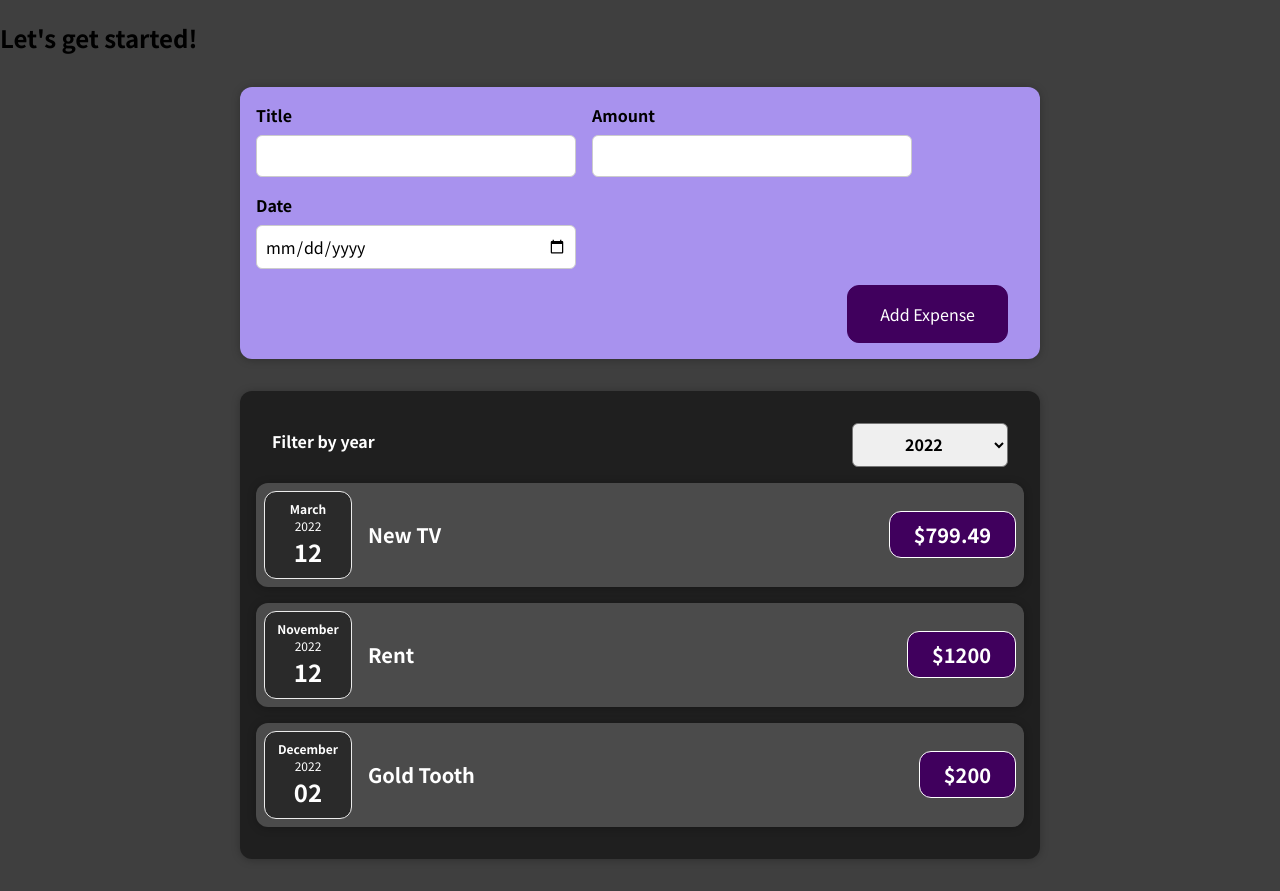
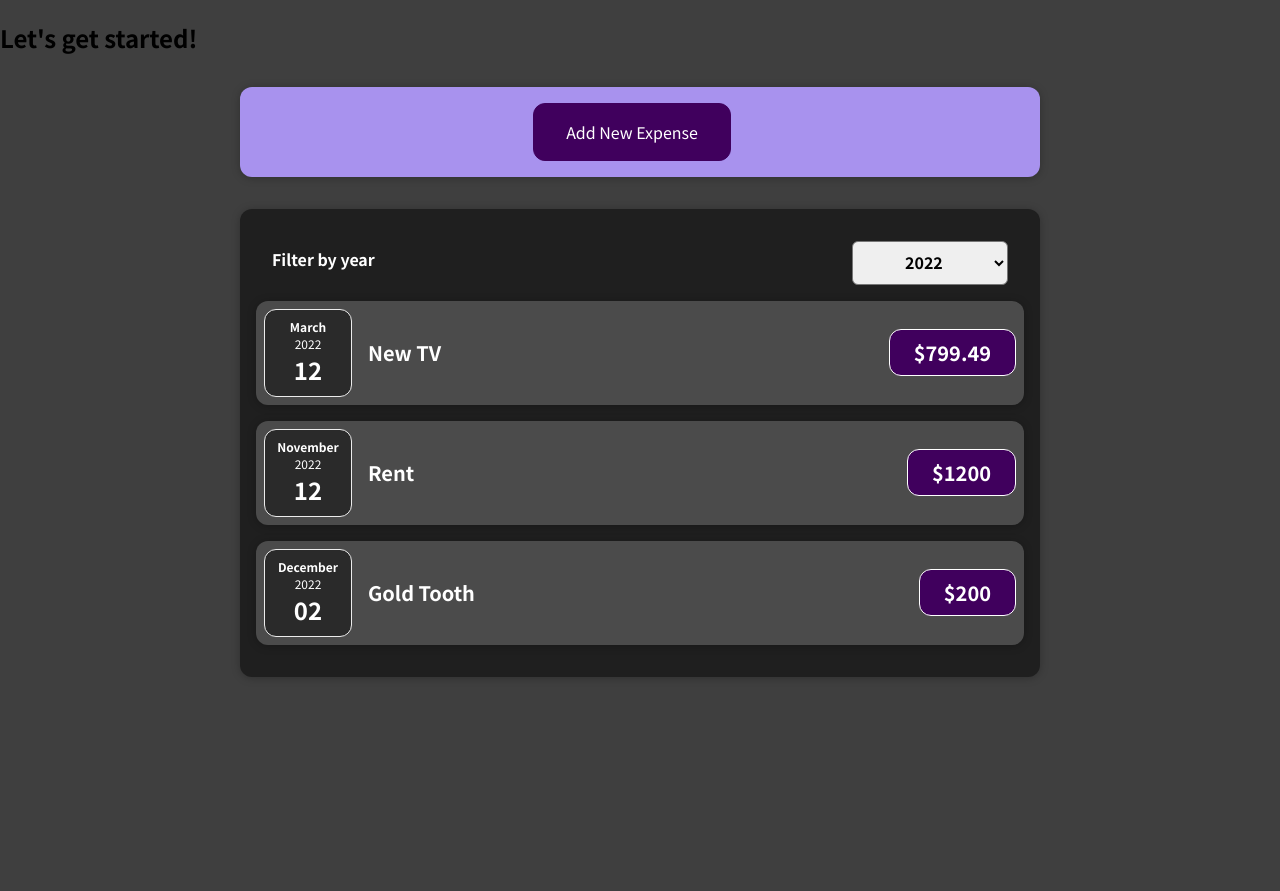
Before and after one commit to naekit/expense-tracker-react-basic, a React (Create React App) app: page / in a window 1280 px wide. After the commit the page ends 800 px from the top, so only its background shows below. Built offline with nearby package versions, Linux system fonts and the light colour scheme; the HTML template or start-up script is replaced by a standard one.

Commit message:
added toggle

```diff
--- a/src/App.js
+++ b/src/App.js
@@ -3,6 +3,7 @@ import Expenses from "./components/Expenses/Expenses"
 import NewExpense from "./components/NewExpense/NewExpense"
 
 const App = () => {
+	const [toggle, setToggle] = useState(false)
 	const [expenses, setExpenses] = useState([
 		{
 			id: "e2",
@@ -37,7 +38,11 @@ const App = () => {
 	return (
 		<div>
 			<h2>Let's get started!</h2>
-			<NewExpense setExpense={checkExpense} />
+			<NewExpense
+				toggle={toggle}
+				setToggle={setToggle}
+				setExpense={checkExpense}
+			/>
 			<Expenses expenses={expenses} />
 		</div>
 	)
--- a/src/components/Expenses/ExpenseItem.js
+++ b/src/components/Expenses/ExpenseItem.js
@@ -4,6 +4,7 @@ import "./ExpenseItem.css"
 
 const ExpenseItem = ({ title, amount, date }) => {
 	return (
+		<li>
 			<Card className="expense-item">
 				<ExpenseDate date={date} />
 				<div className="expense-item__description">
@@ -11,6 +12,7 @@ const ExpenseItem = ({ title, amount, date }) => {
 					<div className="expense-item__price">${amount}</div>
 				</div>
 			</Card>
+		</li>
 	)
 }
 
--- a/src/components/Expenses/Expenses.js
+++ b/src/components/Expenses/Expenses.js
@@ -1,8 +1,8 @@
 import { useState } from "react"
 import Card from "../UI/Card"
-import ExpenseItem from "./ExpenseItem"
 import "./Expenses.css"
 import ExpensesFilter from "./ExpensesFilter"
+import ExpensesList from "./ExpensesList"
 
 const Expenses = ({ expenses }) => {
 	const [filter, setFilter] = useState("2022")
@@ -17,14 +17,7 @@ const Expenses = ({ expenses }) => {
 	return (
 		<Card className="expenses">
 			<ExpensesFilter originalDate={filter} filterDate={filterDate} />
-			{filteredExpenses.map((expense) => (
-				<ExpenseItem
-					key={expense.id}
-					title={expense.title}
-					amount={expense.amount}
-					date={expense.date}
-				/>
-			))}
+			<ExpensesList filteredExpenses={filteredExpenses} />
 		</Card>
 	)
 }
--- /dev/null
+++ b/src/components/Expenses/ExpensesList.css
@@ -0,0 +1,9 @@
+.expenses-list {
+	list-style: none;
+	padding: 0;
+}
+
+.expenses-list__fallback {
+	color: white;
+	text-align: center;
+}
--- /dev/null
+++ b/src/components/Expenses/ExpensesList.js
@@ -0,0 +1,24 @@
+import React from "react"
+import ExpenseItem from "./ExpenseItem"
+import "./ExpensesList.css"
+
+const ExpensesList = ({ filteredExpenses }) => {
+	if (filteredExpenses.length === 0) {
+		return <h2 className="expenses-list__fallback">Found no expenses</h2>
+	}
+
+	return (
+		<ul className="expenses-list">
+			{filteredExpenses.map((expense) => (
+				<ExpenseItem
+					key={expense.id}
+					title={expense.title}
+					amount={expense.amount}
+					date={expense.date}
+				/>
+			))}
+		</ul>
+	)
+}
+
+export default ExpensesList
--- a/src/components/NewExpense/ExpenseForm.js
+++ b/src/components/NewExpense/ExpenseForm.js
@@ -1,7 +1,7 @@
 import React, { useState } from "react"
 import "./ExpenseForm.css"
 
-const ExpenseForm = ({ onSaveExpenseData }) => {
+const ExpenseForm = ({ onSaveExpenseData, setToggle }) => {
 	const [formData, setForm] = useState({
 		title: "",
 		amount: "",
@@ -61,6 +61,9 @@ const ExpenseForm = ({ onSaveExpenseData }) => {
 				</div>
 			</div>
 			<div className="new-expense__actions">
+				<button type="reset" onClick={() => setToggle(false)}>
+					Cancel
+				</button>
 				<button type="submit">Add Expense</button>
 			</div>
 		</form>
--- a/src/components/NewExpense/NewExpense.js
+++ b/src/components/NewExpense/NewExpense.js
@@ -2,10 +2,19 @@ import React from "react"
 import ExpenseForm from "./ExpenseForm"
 import "./NewExpense.css"
 
-const NewExpense = ({ setExpense }) => {
+const NewExpense = ({ setExpense, toggle, setToggle }) => {
 	return (
 		<div className="new-expense">
-			<ExpenseForm onSaveExpenseData={setExpense} />
+			{!toggle ? (
+				<button onClick={() => setToggle(!toggle)}>
+					Add New Expense
+				</button>
+			) : (
+				<ExpenseForm
+					setToggle={setToggle}
+					onSaveExpenseData={setExpense}
+				/>
+			)}
 		</div>
 	)
 }
```
Lines whose indentation alone changed are shown as unchanged.
